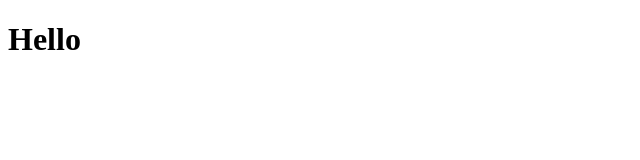
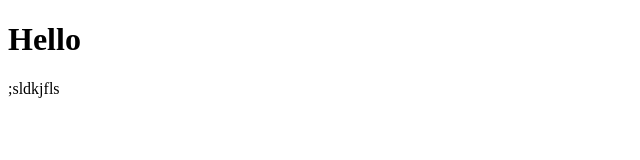
Before and after one commit to jamesallard93/git-test, a plain HTML site: page index.html in a window 1280 px wide. Shown: the full height of the page, 0-640 px from the left. Drawn offline with Linux system fonts and the light colour scheme.

Commit message:
second commit

```diff
--- a/index.html
+++ b/index.html
@@ -10,6 +10,7 @@
 
 <body>
     <h1>Hello</h1>
+    <p>;sldkjfls</p>
 </body>
 
 </html>
```
